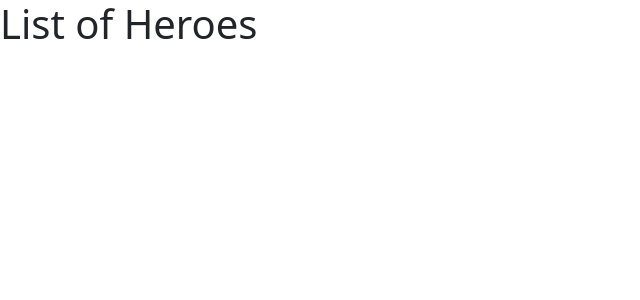
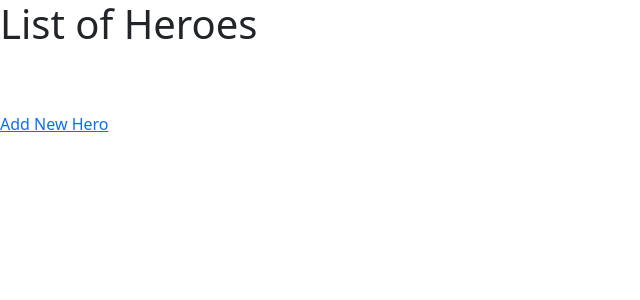
Before and after one commit to ThidgesB/Super_Hero_Web_App, a Django app: page /superheroes/ in a window 1280 px wide. Shown: the top 300 px of the page, without its empty margins (0-640 px from the left). Run offline with Django 4.2, Linux system fonts and the light colour scheme; data that the repository does not hold is empty.

Commit message:
Added Click for Details link for each superhero in the list, taking the user to that heros details page

```diff
--- a/superhero_project/superheroes/templates/superheroes/index.html
+++ b/superhero_project/superheroes/templates/superheroes/index.html
@@ -12,14 +12,14 @@
         <div class="col-md-6">
             <ul>
                 {% for hero in all_heroes %}
-                <li> <h2>{{hero.name}}</h2> </li>
+                <li> <h2>{{hero.name}} - <a href="{% url 'superheroes:details' hero.id %}">Click for Details</a></h2> </li>
                 {%endfor%}
 
 
             </ul>
         </div>
     </div>
-
+    <a href="{% url 'superheroes:create' %}">Add New Hero</a>
 </body>
 </html>
 
```
